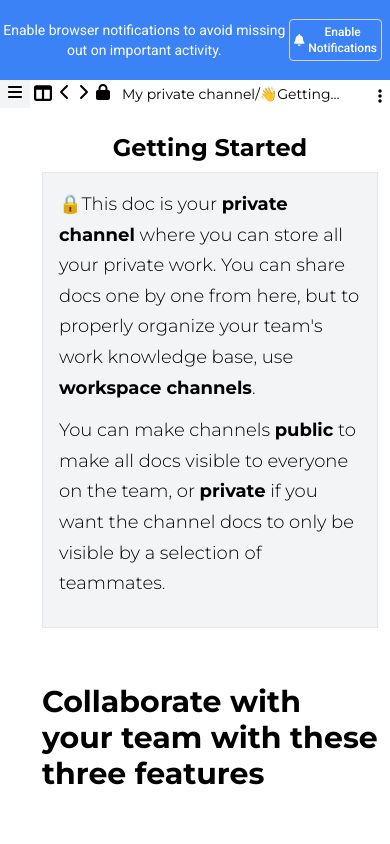
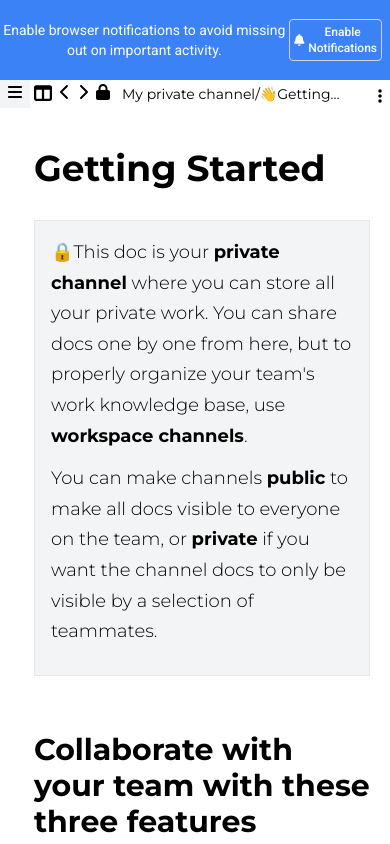
Before and after one commit to DeepanshuMishraa/assignment, a React (Vite) app: page / in a window 390 px wide. Shown: the top 844 px of the page. Built offline with nearby package versions, Linux system fonts and the light colour scheme.

Commit message:
final w/o dark

```diff
--- a/src/components/Content.jsx
+++ b/src/components/Content.jsx
@@ -3,9 +3,9 @@ import c2 from '../assets/c2.jpeg';
 
 const Content = () => {
     return (
-        <div className="w-full font-mons p-4 max-lg:p-1">
-            <h1 className="mt-4 p-2 font-bold max-lg:text-2xl max-lg:text-center text-4xl">Getting Started</h1>
-            <div className="border bg-gray-100 ml-2 mr-2">
+        <div className="w-full font-mons p-4 max-lg:p-1 mt-4 relative max-lg:right-2">
+            <h1 className="mt-4 p-2 font-bold text-4xl ">Getting Started</h1>
+            <div className="border bg-gray-100 ml-2 mr-2 mt-6">
                 <div className="font-light text-lg p-4">
                     <p style={{ lineHeight: "1.7", marginBottom: "12px" }}>
                         🔒This doc is your <span className="font-bold">private channel</span> where you can store all your private work. You can share docs one by one from here, but to properly organize your team's work knowledge base, use <span className="font-bold">workspace channels</span>.
@@ -23,8 +23,8 @@ const Content = () => {
             <div>
                 <img src={c1} alt="content image" className='w-full max-lg:w-[20rem] h-64 mt-2 object-cover' />
             </div>
-            <div className='flex items-center justify-center max-lg:items-start'>
-            <input type="text" placeholder='💡 Give it a go by typing / below' className='mt-28 h-10  p-2 font-normal text-md bg-gray-100 placeholder-black rounded  w-[50rem] mx-auto max-lg:w-[18rem]' />
+            <div className='flex items-center justify-center max-lg:items-start '>
+            <input type="text" placeholder='💡 Give it a go by typing / below' className='mt-28  h-10  p-2 font-normal text-md bg-gray-100 placeholder-black rounded  w-[50rem] mx-auto max-lg:w-[18rem]' />
             </div>
         </div>
     );
--- a/src/components/Sidebar.jsx
+++ b/src/components/Sidebar.jsx
@@ -6,13 +6,15 @@ import { Clock9 } from 'lucide';
 
 const Sidebar = () => {
 
+  const [dark,setDark] = useState(false);
+
   const [bar,setBar] = useState(false);
   return (
-    <main className=' min-h-screen'>
-    <div className='bg-gray-100'>
-    <FontAwesomeIcon icon={faBars}  onClick={()=>setBar(!bar)}  className='p-1 px-2   bg-gray-100 lg:hidden' />
+    <main className={`${dark && "dark"} min-h-screen`}>
+    <div className='bg-gray-100 dark:text-neutral-300 dark:bg-neutral-900'>
+    <FontAwesomeIcon icon={faBars}  onClick={()=>setBar(!bar)}  className='p-1 px-2  bg-gray-100 lg:hidden' />
     </div>
-    {bar && <div className="max-lg:w-[22rem]  bg-gray-100 h-screen font-mons overflow-y-auto fixed left-0 top-0">
+    {bar && <div className="max-lg:w-[22rem]  bg-gray-100 h-screen font-mons overflow-y-auto fixed left-0 top-0 z-50">
     <FontAwesomeIcon icon={faBars}  onClick={()=>setBar(!bar)}  className='p-1 px-2   bg-gray-100 lg:hidden' />
 <div className="profile p-4 flex items-center justify-between">
   <div className="flex items-center gap-4">
@@ -20,6 +22,9 @@ const Sidebar = () => {
     <h1 className='font-bold font-sans text-gray-600'>rofero team</h1>
   </div>
   <div>
+    {/* <button onClick={()=>setDark(!dark)} className='bg-red-800 p-2'>
+      {dark ? 'Light':'Dark'}
+    </button> */}
   <FontAwesomeIcon icon={faBell} />
   </div>
 </div>
--- a/tailwind.config.js
+++ b/tailwind.config.js
@@ -10,4 +10,5 @@ export default {
     },
   },
   plugins: [],
+  darkMode:'class',
 };
```
